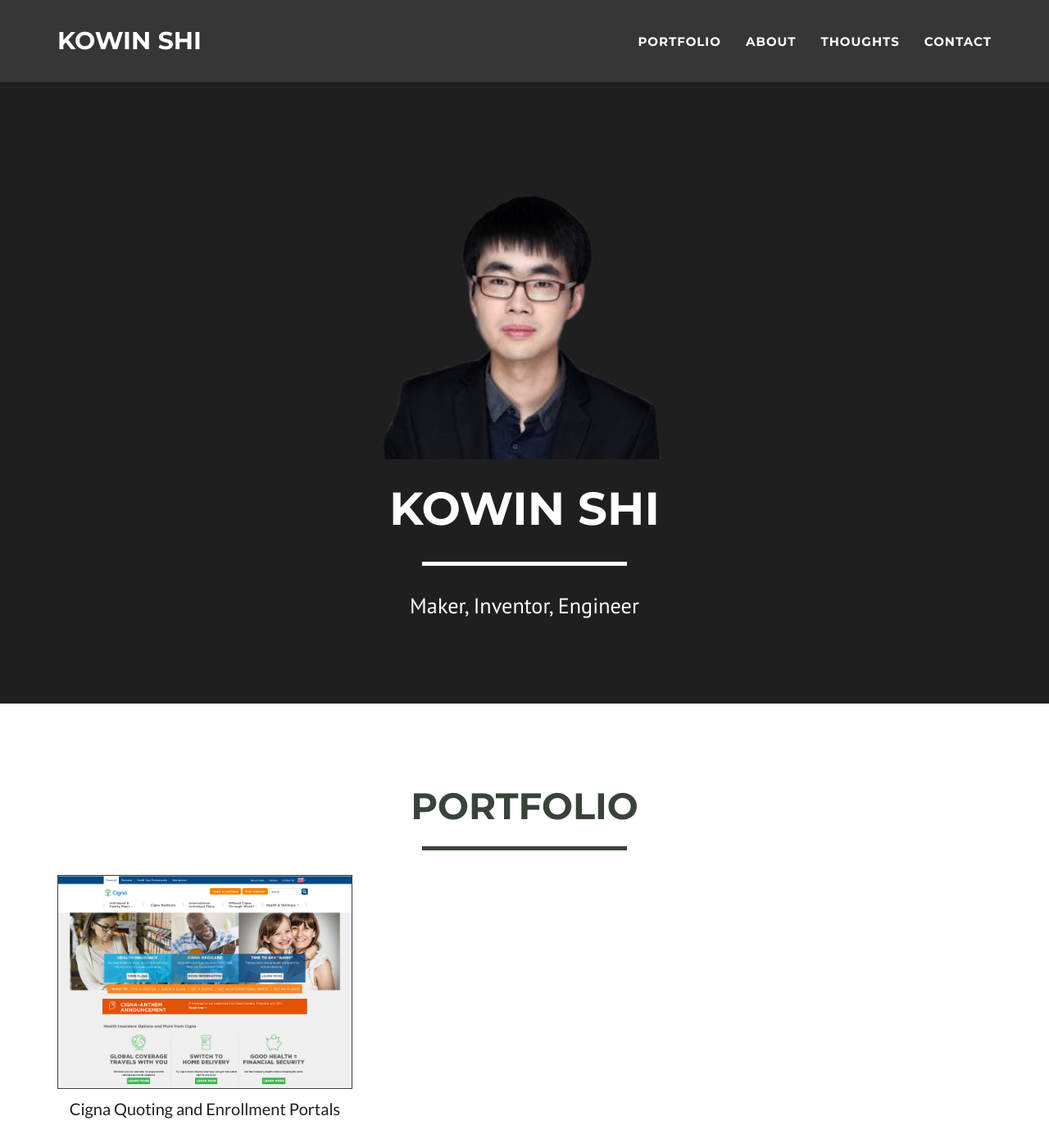
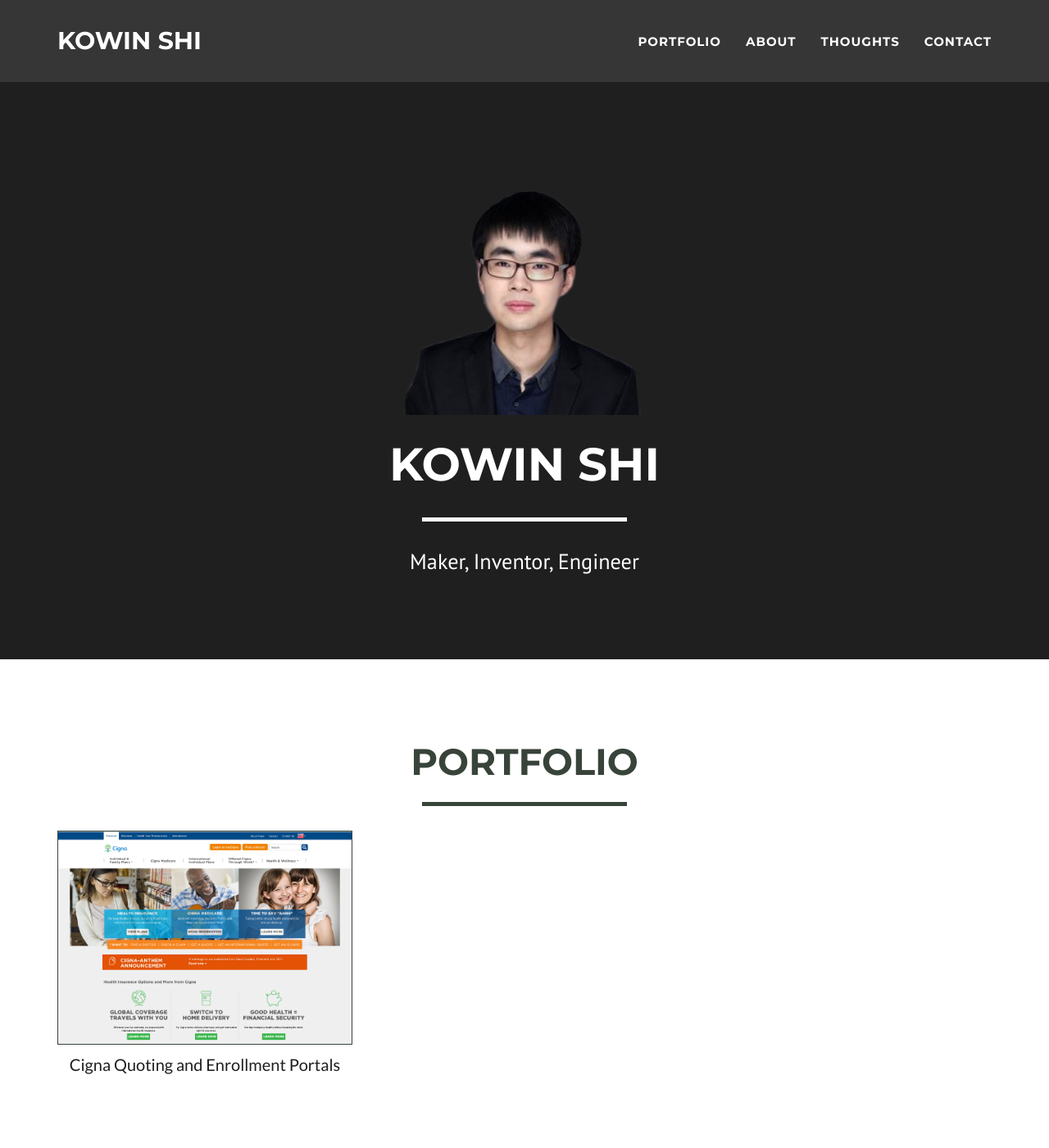
Before and after one commit to SkookumAsFrig/SkookumAsFrig.github.io, a Jekyll site: the page built from index.html, in a window 1280 px wide and 1400 px high. Shown: the whole window at 82% size. Built offline with Jekyll 4.4.1, drawn with Linux system fonts in a browser that asks for light colours.

Commit message:
changed picture column size to col 85%

```diff
--- a/_includes/css/custom.css
+++ b/_includes/css/custom.css
@@ -30,7 +30,7 @@ header hr.star-primary:after {
 }
 
 header > div.container > div > div > img {
-    width: 100%
+    width: 85%
     /* height: 300px;
     border-radius: 150px; */
 }
```
